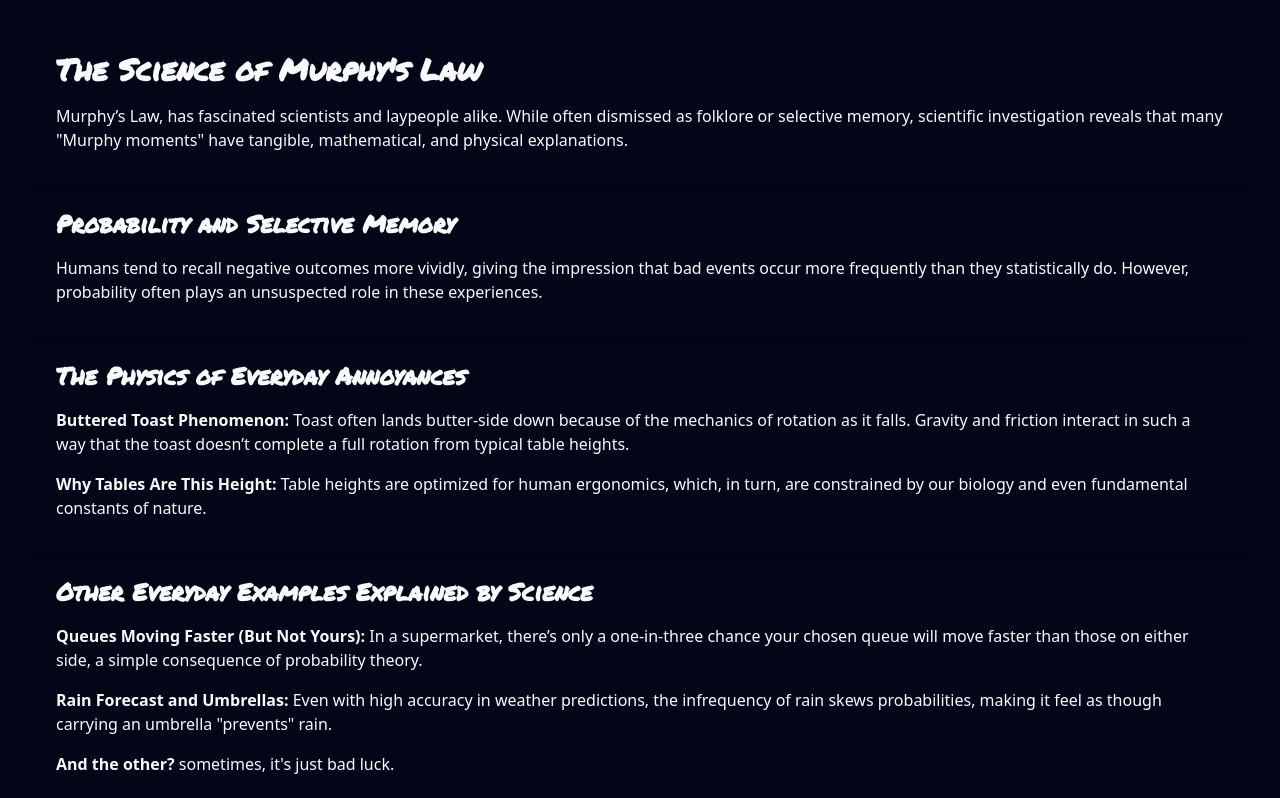
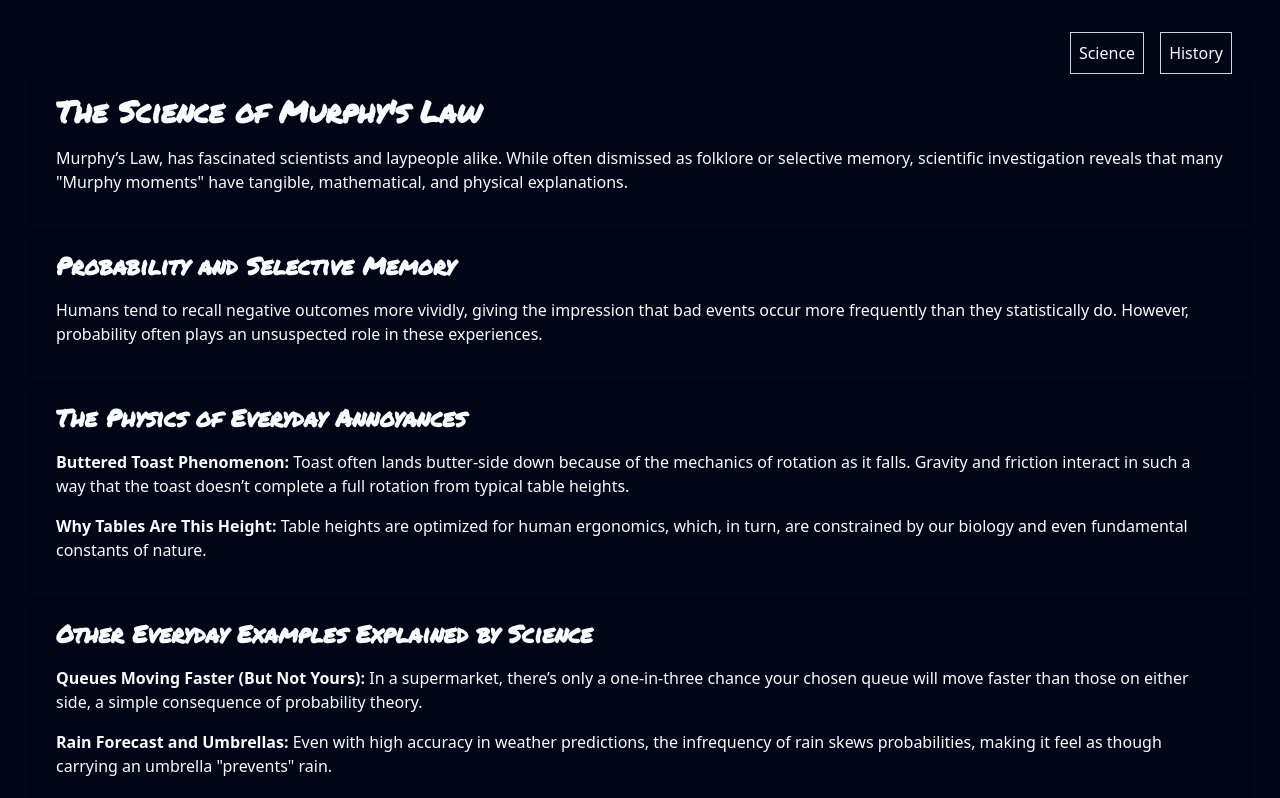
Before and after one commit to juansulca/murphys-law, a SvelteKit app: page /science in a window 1280 px wide. Shown: the top 798 px of the page. Built offline with nearby package versions, Linux system fonts and the light colour scheme.

Commit message:
Added missing buttons

```diff
--- a/src/routes/science/+page.svelte
+++ b/src/routes/science/+page.svelte
@@ -1,4 +1,14 @@
 <main class="w-screen bg-slate-950 text-slate-50 p-8">
+	<div class="w-full flex flex-row justify-end">
+		<a
+			class="p-2 border border-slate-300 mr-4 hover:bg-slate-50 bg-slate-950 text-slate-50 hover:text-slate-950"
+			href="/science">Science</a
+		>
+		<a
+			class="p-2 border border-slate-300 mr-4 hover:bg-slate-50 bg-slate-950 text-slate-50 hover:text-slate-950"
+			href="/info">History</a
+		>
+	</div>
 	<header class="container mx-auto px-6 py-5 shadow-md rounded-lg">
 		<h1 class="text-3xl font-bold font-marker mb-4">The Science of Murphy's Law</h1>
 		<p class="mb-4">
```
